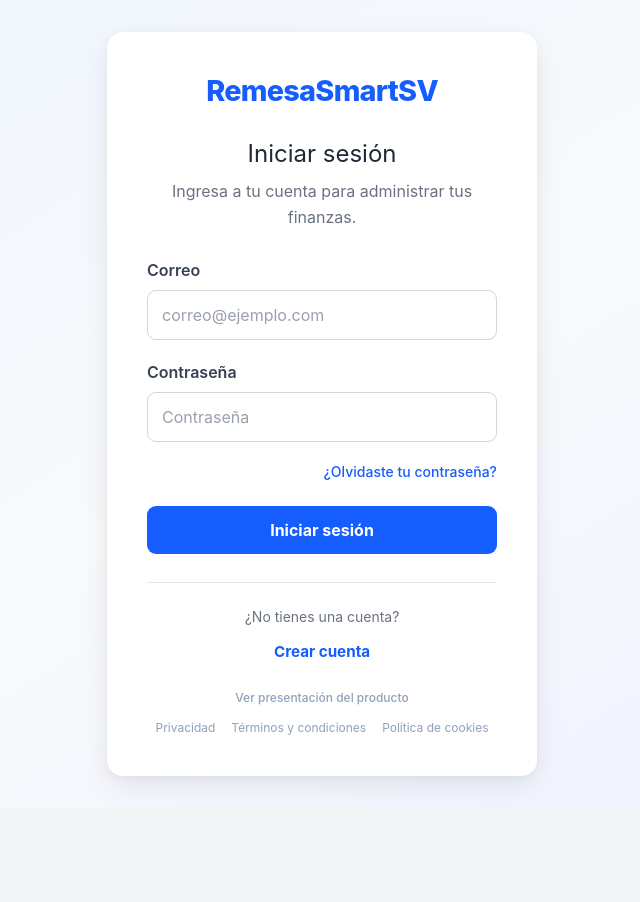
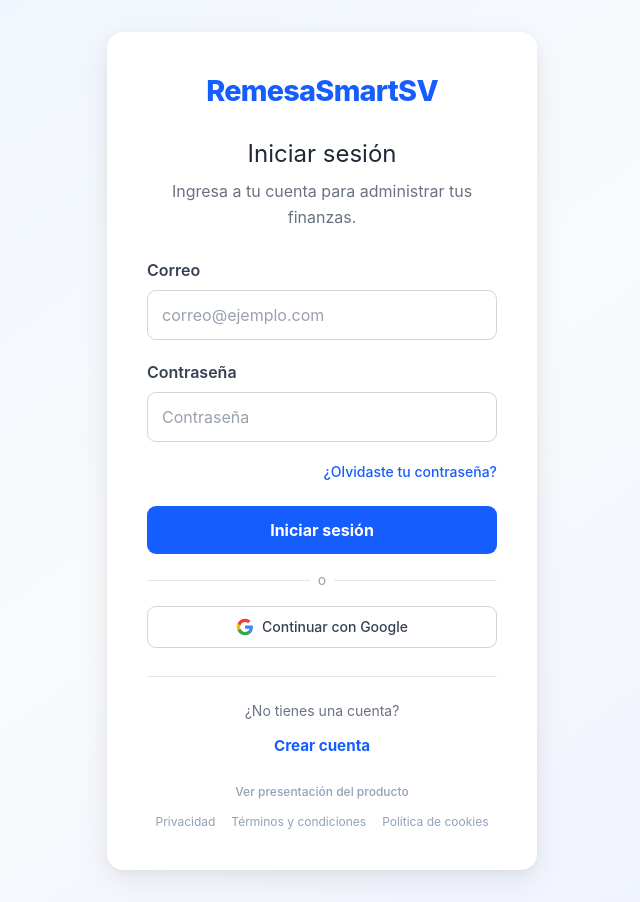
Before and after one commit to RemesaSmartSV/frontend, a React (Vite) app: page /educacion-financiera in a window 1280 px wide. Shown: the whole page, without its empty margins (318-958 px from the left). Before the commit the page ends 808 px from the top, so only its background shows below. Built offline with nearby package versions, Linux system fonts and the light colour scheme.

Commit message:
feat(google): boton Continuar con Google en login (Fase8)

```diff
--- a/src/pages/Login.jsx
+++ b/src/pages/Login.jsx
@@ -190,6 +190,54 @@
 
                 </form>
 
+                {/* GOOGLE SIGN-IN */}
+                <div className="mt-4">
+                    <div className="relative">
+                        <div className="absolute inset-0 flex items-center">
+                            <div className="w-full border-t border-gray-200" />
+                        </div>
+                        <div className="relative flex justify-center text-sm">
+                            <span className="bg-white px-2 text-gray-400">o</span>
+                        </div>
+                    </div>
+
+                    <button
+                        type="button"
+                        onClick={() => {
+                            // Google Identity Services: el script se carga desde accounts.google.com
+                            if (window.google?.accounts?.id) {
+                                window.google.accounts.id.initialize({
+                                    client_id: window.GOOGLE_CLIENT_ID || '',
+                                    callback: async (response) => {
+                                        try {
+                                            const res = await fetch('/api/Auth/google', {
+                                                method: 'POST',
+                                                headers: { 'Content-Type': 'application/json' },
+                                                body: JSON.stringify({ idToken: response.credential }),
+                                            })
+                                            const data = await res.json()
+                                            if (data.token) {
+                                                localStorage.setItem('token', data.token)
+                                                localStorage.setItem('usuario', JSON.stringify(data))
+                                                window.location.reload()
+                                            }
+                                        } catch {
+                                            window.alert('No se pudo iniciar sesión con Google.')
+                                        }
+                                    },
+                                })
+                                window.google.accounts.id.prompt()
+                            } else {
+                                window.alert('Google Sign-In no está disponible. Configura GOOGLE_CLIENT_ID.')
+                            }
+                        }}
+                        className="mt-4 flex w-full items-center justify-center gap-2 rounded-[9px] border border-gray-300 bg-white px-3 py-2.5 text-sm font-medium text-gray-700 transition hover:bg-gray-50"
+                    >
+                        <svg width="18" height="18" viewBox="0 0 24 24"><path fill="#4285F4" d="M22.56 12.25c0-.78-.07-1.53-.2-2.25H12v4.26h5.92a5.06 5.06 0 0 1-2.2 3.32v2.77h3.57c2.08-1.92 3.28-4.74 3.28-8.1z"/><path fill="#34A853" d="M12 23c2.97 0 5.46-.98 7.28-2.66l-3.57-2.77c-.98.66-2.23 1.06-3.71 1.06-2.86 0-5.29-1.93-6.16-4.53H2.18v2.84C3.99 20.53 7.7 23 12 23z"/><path fill="#FBBC05" d="M5.84 14.09c-.22-.66-.35-1.36-.35-2.09s.13-1.43.35-2.09V7.07H2.18C1.43 8.55 1 10.22 1 12s.43 3.45 1.18 4.93l2.85-2.22.81-.62z"/><path fill="#EA4335" d="M12 5.38c1.62 0 3.06.56 4.21 1.64l3.15-3.15C17.45 2.09 14.97 1 12 1 7.7 1 3.99 3.47 2.18 7.07l3.66 2.84c.87-2.6 3.3-4.53 6.16-4.53z"/></svg>
+                        Continuar con Google
+                    </button>
+                </div>
+
                 {/* REGISTRO */}
                 <div className="mt-6 border-t border-gray-200 pt-5 text-center sm:mt-7 sm:pt-6">
 
```
